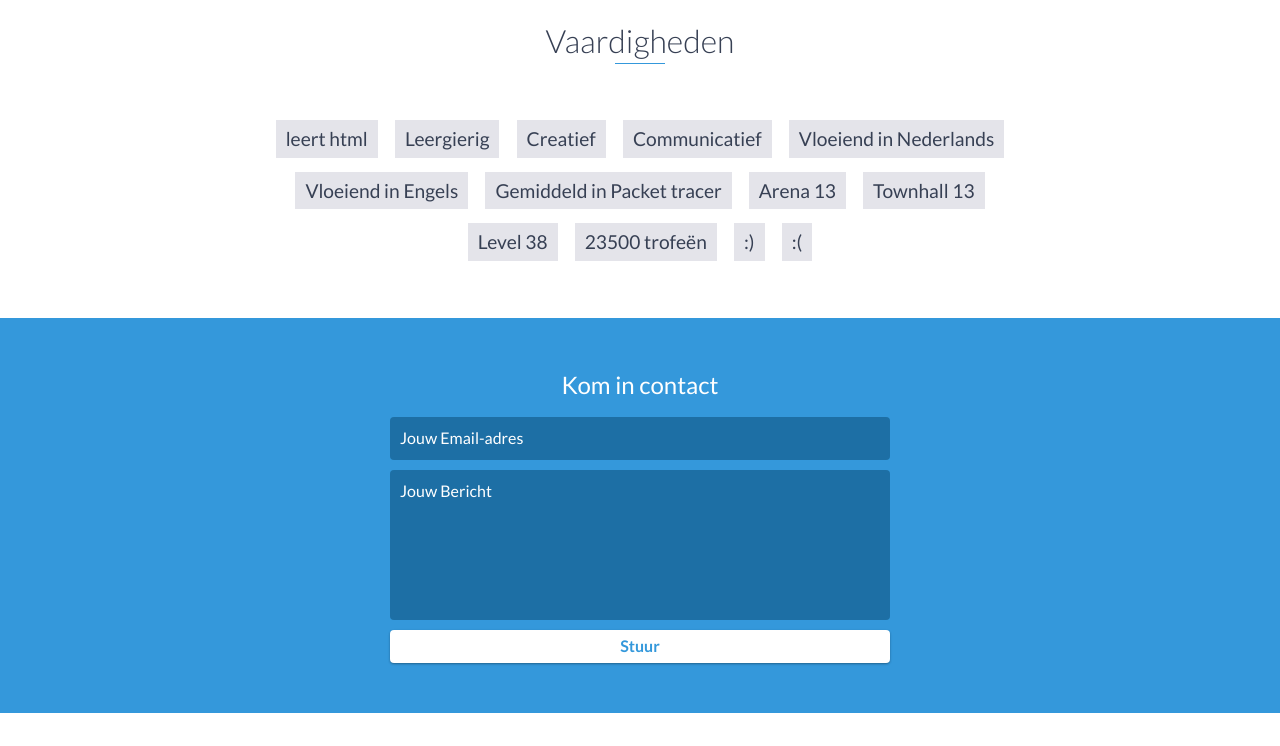
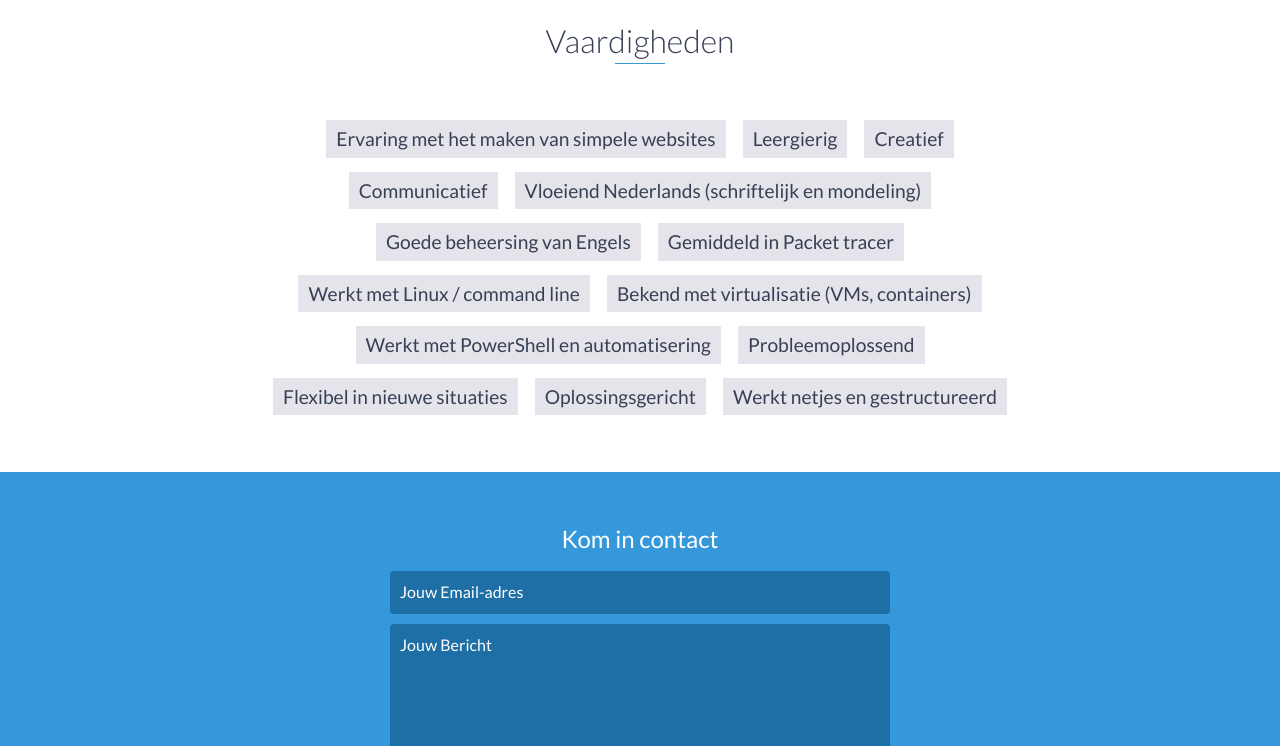
Before and after one commit to Thommieboooy/Website, a website: page index.html in a window 1280 px wide. Shown: the part 4060-4806 px from the top of the page. Drawn offline with nearby package versions, Linux system fonts and the light colour scheme.

Commit message:
Update index.html
Vaardigheden verbeterd en toegevoegd

```diff
--- a/index.html
+++ b/index.html
@@ -241,19 +241,20 @@
     <div id="skills">
         <h2 class="heading">Vaardigheden</h2>
         <ul>
-            <li>leert html</li>
+            <li>Ervaring met het maken van simpele websites</li>
             <li>Leergierig</li>
             <li>Creatief</li>
             <li>Communicatief</li>
-            <li>Vloeiend in Nederlands</li>
-            <li>Vloeiend in Engels</li>
+            <li>Vloeiend Nederlands (schriftelijk en mondeling)</li>
+            <li>Goede beheersing van Engels</li>
             <li>Gemiddeld in Packet tracer</li>
-            <li>Arena 13</li>
-            <li>Townhall 13</li>
-            <li>Level 38</li>
-            <li>23500 trofeën</li>
-            <li>:)</li>
-            <li>:(</li>
+            <li>Werkt met Linux / command line</li>
+            <li>Bekend met virtualisatie (VMs, containers)</li>
+            <li>Werkt met PowerShell en automatisering</li>
+            <li>Probleemoplossend</li>
+            <li>Flexibel in nieuwe situaties</li>
+            <li>Oplossingsgericht</li>
+	    <li>Werkt netjes en gestructureerd</li>
         </ul>
     </div>
     <!-- End #skills -->
```
